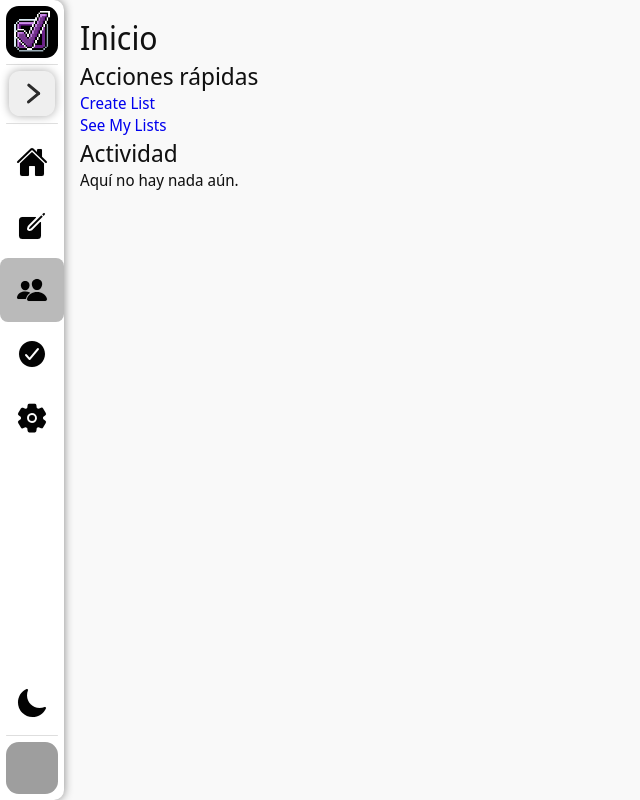
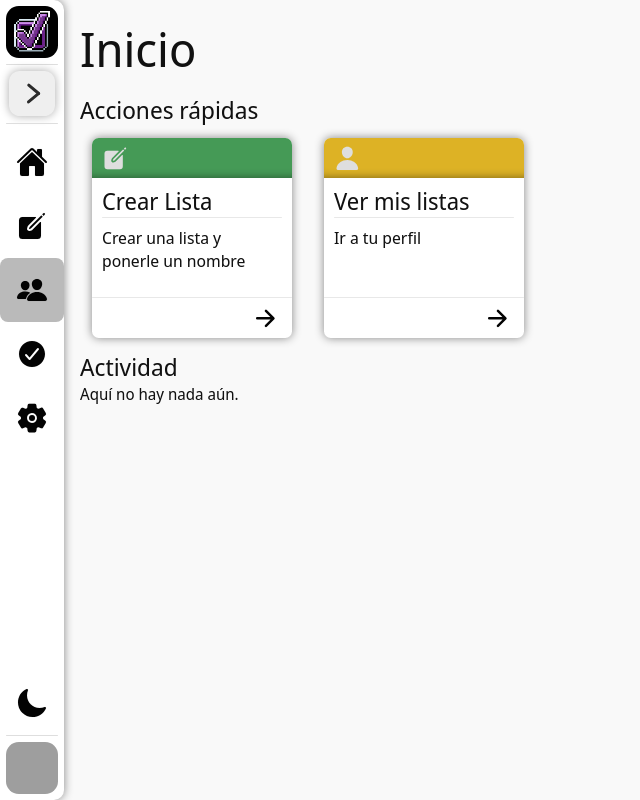
Before and after one commit to GianK128/Flask-To-Do-List, a Flask app: page / in a window 1280 px wide. Shown: the whole page, without its empty margins (0-640 px from the left). Run offline with Flask 2, Linux system fonts and the light colour scheme; the visitor is signed in with stand-in values (Sample User, id 1); data comes from the database, SQL or seed files in the repository; data that the repository does not hold is empty; some libraries are stand-ins or nearby versions; grey boxes are pictures that could not be loaded.

Commit message:
feat: Agregar tarjetas de acciones rápidas CSS

```diff
--- a/todo_list/static/home.css
+++ b/todo_list/static/home.css
@@ -1,5 +1,100 @@
 @import url(./main.css);
 
+:root {
+    --clr-shadow-highlight: #030303aa;
+}
+body[dark-mode] {
+    --clr-shadow-highlight: #9a9a9a77;
+}
 main {
     flex-direction: column;
 }
+
+main h1 {
+    font-size: 3em;
+    margin-bottom: 0.25em;
+}
+
+/* CARTAS DE ACCION RAPIDA */
+
+.quick-card-container {
+    margin: 0.5em;
+    padding: 0.25em;
+    gap: 2em;
+    flex-wrap: wrap;
+}
+
+.quick-card {
+    cursor: pointer;
+    width: 200px;
+    aspect-ratio: 1 / 1;
+    border: none;
+    outline: none;
+    border-radius: 0.5em;
+    box-shadow: 0 0 10px #03030377;
+    overflow: hidden;
+    background-color: var(--clr-sidebar);
+    transition: all .3s ease;
+}
+
+.quick-card .header {
+    display: flex;
+    justify-content: flex-start;
+    align-items: center;
+    width: 100%;
+    height: 20%;
+    padding: 0.5em 0.75em;
+    box-shadow: inset 1px -10px 10px -10px #03030377;
+}
+
+.quick-card .header ion-icon {
+    font-size: 2em;
+    color: var(--clr-sidebar-highlight);
+}
+
+.quick-card .content {
+    display: flex;
+    flex-direction: column;
+    flex-grow: 1;
+    text-align: start;
+    width: 100%;
+    padding: 0.5em 0.75em;
+    color: var(--clr-main-text);
+}
+
+.quick-card .content h3 {
+    font-size: 1.75em;
+}
+
+.quick-card .content p {
+    font-size: 1.25em;
+    padding: 0.5em 0;
+}
+
+.quick-card .divider {
+    width: 100%;
+    height: 0.05em;
+    border-radius: 5px;
+    background-color: var(--clr-sidebar-highlight);
+    opacity: 0.7;
+    align-self: center;
+}
+
+.quick-card .decorator {
+    display: flex;
+    justify-content: flex-end;
+    align-items: center;
+    width: 100%;
+    height: 20%;
+    padding: 1em;
+}
+
+.quick-card .decorator ion-icon {
+    font-size: 2em;
+}
+
+.quick-card:hover,
+.quick-card:focus-visible {
+    transform: scale(110%);
+    box-shadow: 0 0 10px var(--clr-shadow-highlight);
+}
--- a/todo_list/templates/home.html
+++ b/todo_list/templates/home.html
@@ -12,8 +12,40 @@
     {% if current_user.is_authenticated %}
         <h1>Inicio</h1>
         <h2>Acciones rápidas</h2>
-        <a href="{{ url_for('list.create') }}">Create List</a>
-        <a href="{{ url_for('list.my_lists', user = current_user.username) }}">See My Lists</a>
+        <div class="flex quick-card-container">
+            <a href="{{ url_for('list.create') }}">
+                <button class="flex flex-column quick-card">
+                    <div class="header" style="background-color: #459a56;">
+                        <ion-icon name="create"></ion-icon>
+                    </div>
+                    <div class="content">
+                        <h3>Crear Lista</h3>
+                        <div class="divider"></div>
+                        <p>Crear una lista y ponerle un nombre</p>
+                    </div>
+                    <div class="divider"></div>
+                    <div class="decorator">
+                        <ion-icon name="arrow-forward"></ion-icon>
+                    </div>
+                </button>
+            </a>
+            <a href="{{ url_for('list.my_lists', user = current_user.username) }}">
+                <button class="flex flex-column quick-card">
+                    <div class="header" style="background-color: rgb(221, 178, 37);">
+                        <ion-icon name="person"></ion-icon>
+                    </div>
+                    <div class="content">
+                        <h3>Ver mis listas</h3>
+                        <div class="divider"></div>
+                        <p>Ir a tu perfil</p>
+                    </div>
+                    <div class="divider"></div>
+                    <div class="decorator">
+                        <ion-icon name="arrow-forward"></ion-icon>
+                    </div>
+                </button>
+            </a>
+        </div>
 
         <h2>Actividad</h2>
         {% if days %}
```
